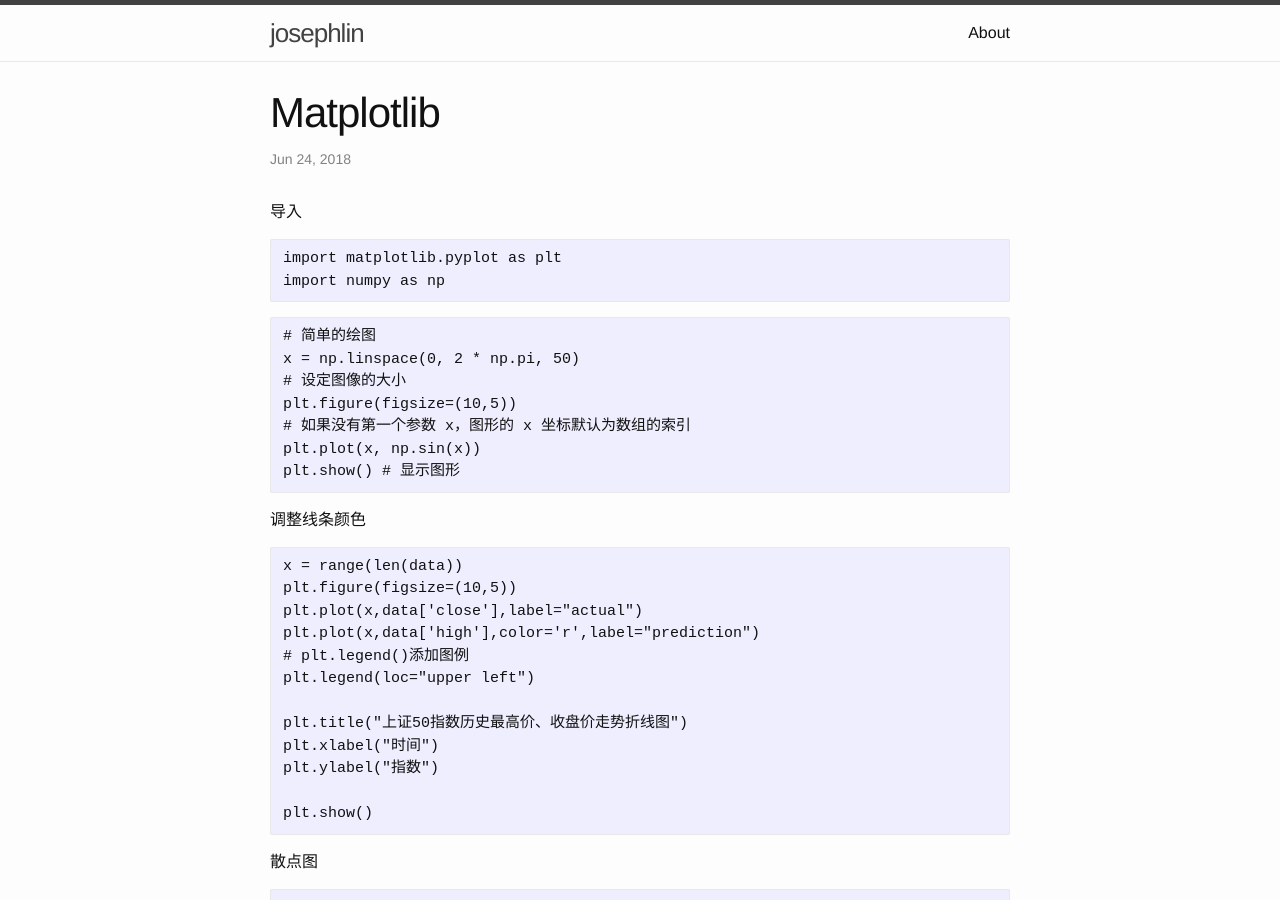
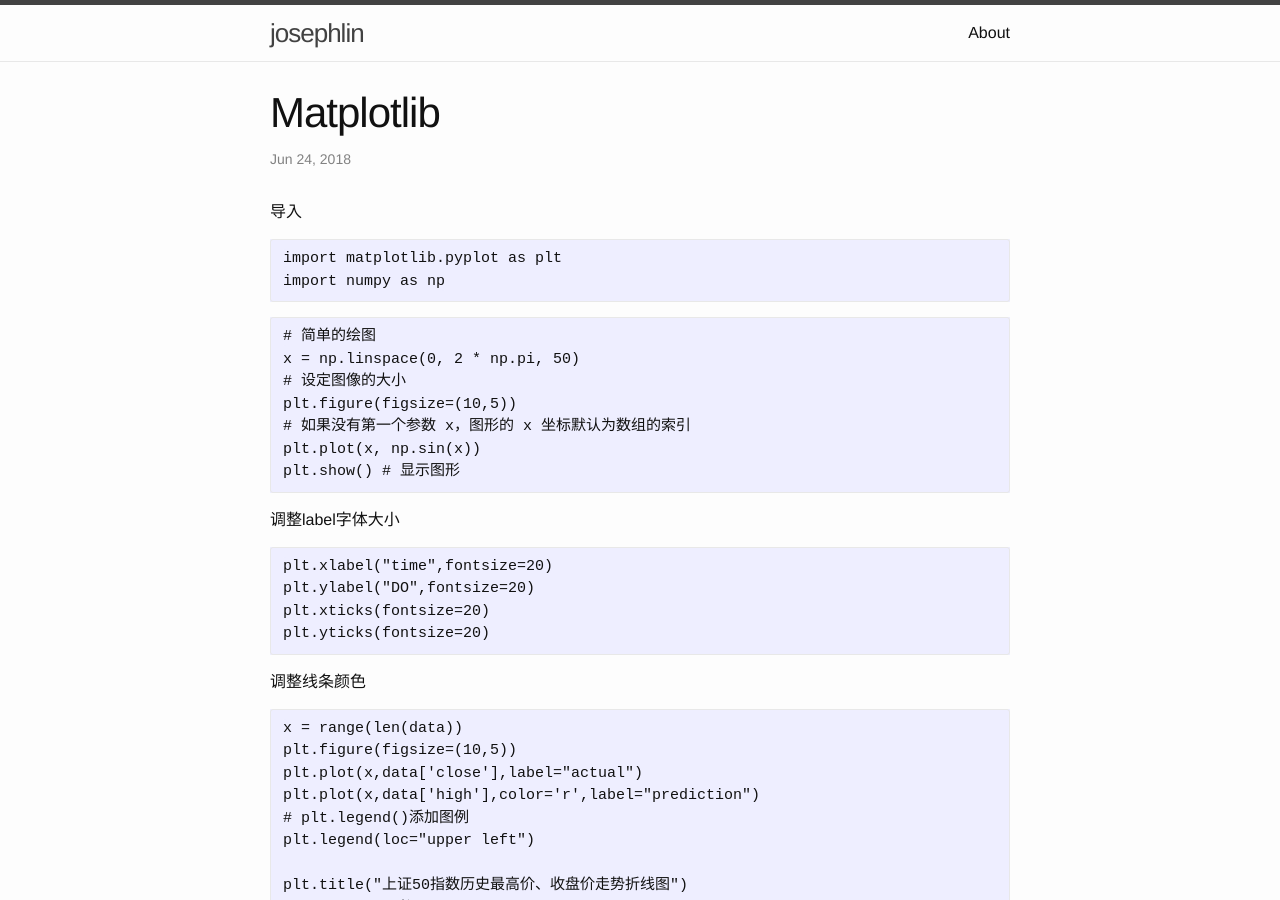
Before and after one commit to josephstalin117/josephstalin117.github.io, a Jekyll site: the page built from _posts/2018-6-24-Matplotlib.markdown, in a window 1280 px wide and 900 px high. Built offline with Jekyll 4.4.1, drawn with Linux system fonts in a browser that asks for light colours.

Commit message:
add font size

````diff
--- a/_posts/2018-6-24-Matplotlib.markdown
+++ b/_posts/2018-6-24-Matplotlib.markdown
@@ -20,6 +20,14 @@ plt.figure(figsize=(10,5))
 # 如果没有第一个参数 x，图形的 x 坐标默认为数组的索引
 plt.plot(x, np.sin(x))
 plt.show() # 显示图形
+```
+
+调整label字体大小
+```
+plt.xlabel("time",fontsize=20)
+plt.ylabel("DO",fontsize=20)
+plt.xticks(fontsize=20)
+plt.yticks(fontsize=20)
 ```
 
 调整线条颜色
````
